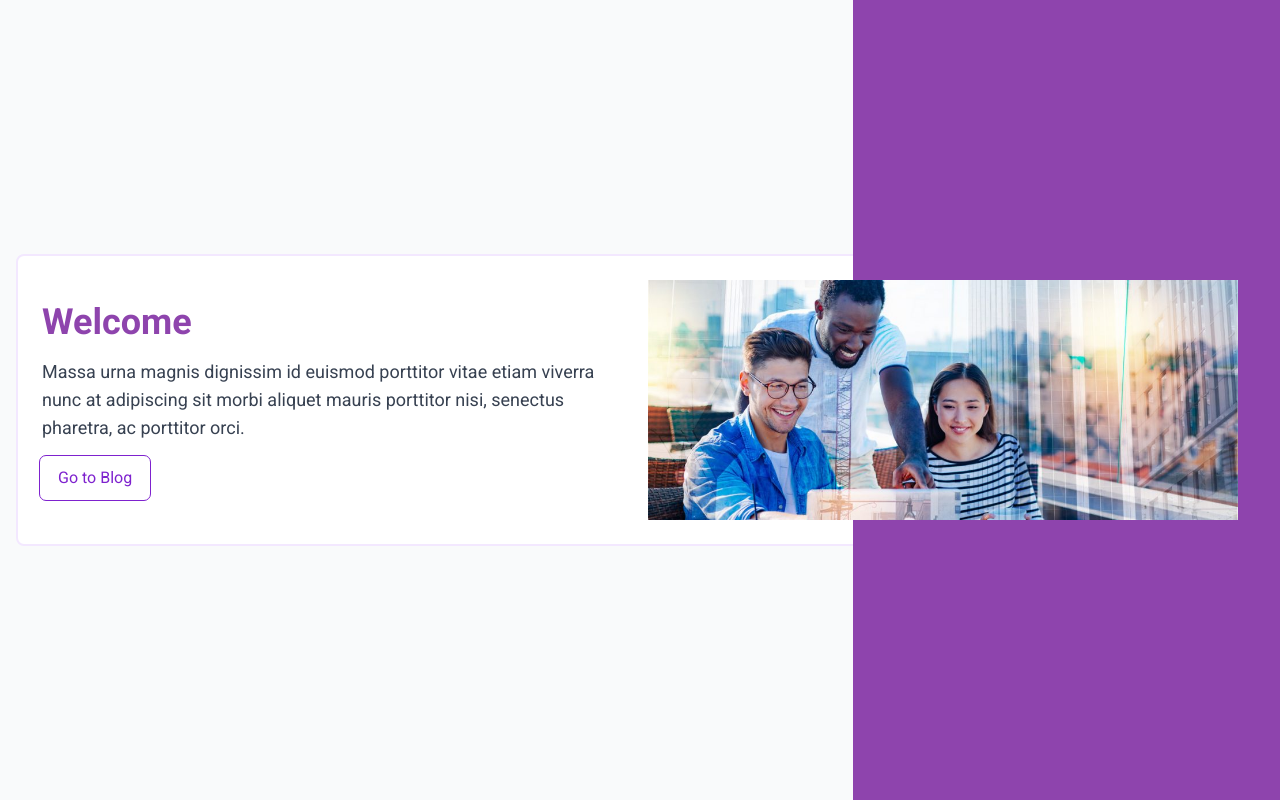
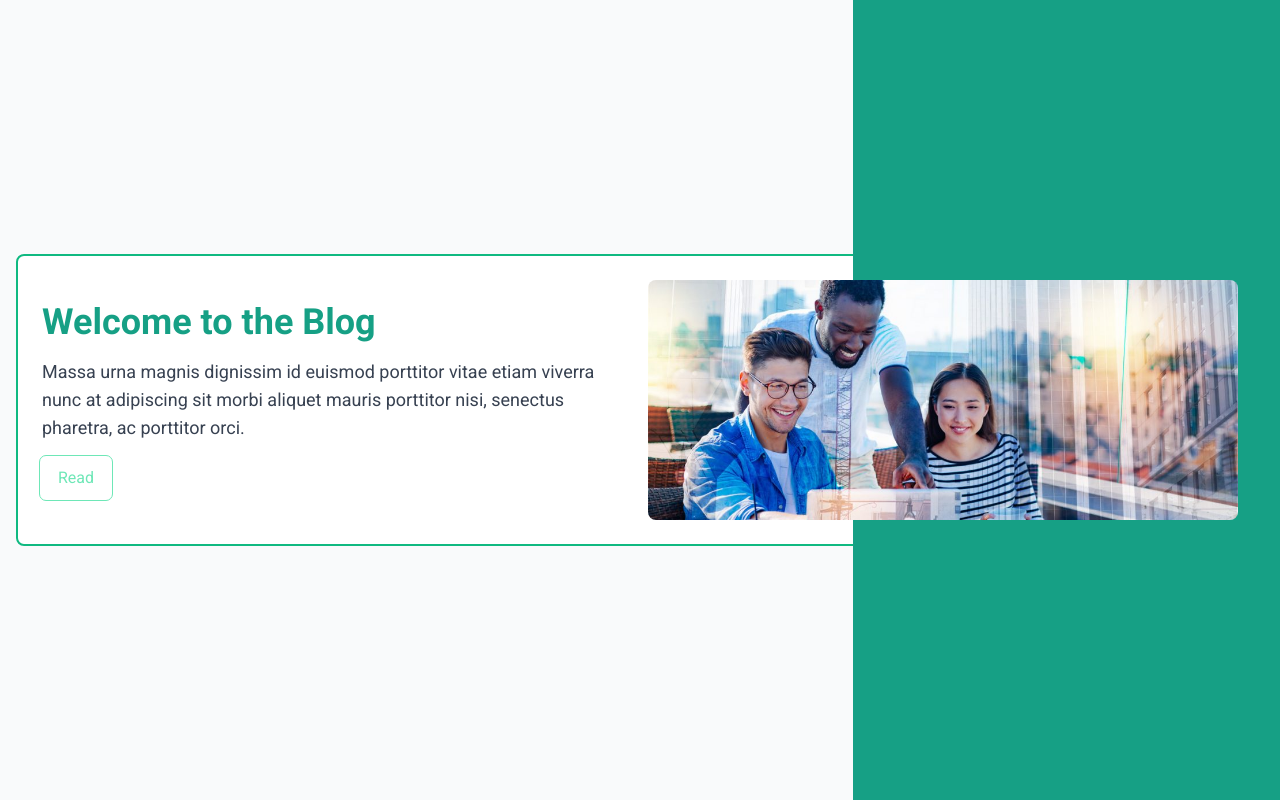
Before and after one commit to HtetWaiYanAung74/blog-nextjs, a Next.js app: page / in a window 1280 px wide. Built offline with nearby package versions, Linux system fonts and the light colour scheme.

Commit message:
change text and style

```diff
--- a/src/app/page.tsx
+++ b/src/app/page.tsx
@@ -5,14 +5,14 @@
   return (
     <main className="flex items-center justify-center min-h-screen bg-gray-50">
       <div className="container mx-auto p-4 relative">
-        <div className="bg-white border-2 border-purple-100 rounded-lg p-6 grid grid-cols-1 md:grid-cols-2 gap-4">
+        <div className="bg-white border-2 border-emerald-500 rounded-lg p-6 grid grid-cols-1 md:grid-cols-2 gap-4">
           <div className="flex flex-col justify-center">
-            <h1 className={`text-4xl font-bold mb-4 ${styles.text_wisteria}`}>Welcome</h1>
+            <h1 className={`text-4xl font-bold mb-4 ${styles.text_green}`}>Welcome to the Blog</h1>
             <p className="text-lg text-gray-700 mb-4">
               Massa urna magnis dignissim id euismod porttitor vitae etiam viverra nunc at adipiscing sit morbi aliquet mauris porttitor nisi, senectus pharetra, ac porttitor orci.
             </p>
-            <a href="/blog/posts" className={`outline outline-1 outline-offset-2 border-purple-700 text-purple-700 hover:text-white py-2 px-4 rounded hover:bg-purple-800 md:w-auto ${styles.fit_content}`}>
-              Go to Blog
+            <a href="/blog/posts" className={`outline outline-1 outline-offset-2 border-emerald-500 text-emerald-300 hover:text-white py-2 px-4 rounded hover:bg-emerald-300 md:w-auto ${styles.fit_content}`}>
+              Read
             </a>
           </div>
           <div className='relative flex justify-center items-center'>
@@ -20,7 +20,7 @@
               src="/image-desktop.jpeg"
               width={1000}
               height={760}
-              className='hidden md:block z-10'
+              className='hidden rounded-lg md:block z-10'
               alt='Screenshots of the dashboard project showing desktop versoin'
             />
             <Image
@@ -33,7 +33,7 @@
           </div>
         </div>
       </div>
-      <div className={`hidden md:block absolute top-0 right-0 bottom-0 left-2/3 z-0 ${styles.bg_wisteria}`}></div>
+      <div className={`hidden md:block absolute top-0 right-0 bottom-0 left-2/3 z-0 ${styles.bg_green}`}></div>
     </main>
   );
 }
--- a/src/app/ui/styles/home.module.css
+++ b/src/app/ui/styles/home.module.css
@@ -1,9 +1,9 @@
-.text_wisteria {
-  color: #8e44ad;
+.text_green {
+  color: #16a085;
 }
 
-.bg_wisteria {
-    background-color: #8e44ad;
+.bg_green {
+    background-color: #16a085;
 }
 
 .fit_content {
```
